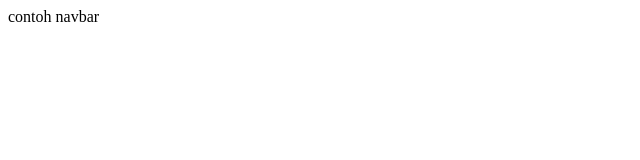
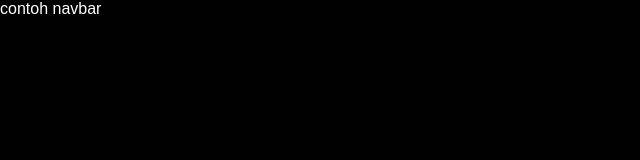
Before and after one commit to ayun89726-byte/tugas_web_pakriko, a plain HTML site: page index.html in a window 1280 px wide. Shown: the whole page, without its empty margins (0-640 px from the left). Drawn offline with nearby package versions, Linux system fonts and the light colour scheme.

Commit message:
persiapan folder

```diff
--- /dev/null
+++ b/css/style.css
@@ -0,0 +1,19 @@
+:root {
+  --primary: #775431;
+  --bg: #010101;
+}
+
+* {
+  margin: 0;
+  padding: 0;
+  box-sizing: border-box;
+  outline: none;
+  border: none;
+  text-decoration: none;
+}
+
+body {
+  font-family: "poppins", sans-serif;
+  background-color: var(--bg);
+  color: #fff;
+}
--- a/index.html
+++ b/index.html
@@ -3,9 +3,28 @@
   <head>
     <meta charset="UTF-8" />
     <meta name="viewport" content="width=device-width, initial-scale=1.0" />
-    <title>Document</title>
+    <title>kopi kenangan senja</title>
+
+
+
+    <!-- fonts-->
+
+
+
+
+    <!-- feather icons -->
+     <script src="https://unpkg.com/feather-icons"></script>
+
+
+    <!--  my style -->
+    <link rel="stylesheet" href="css/style.css">
   </head>
   <body>
+
+    <!-- feather icons -->
+      <script>
+      feather.replace();
+    </script>
     contoh navbar
   </body>
 </html>
```
